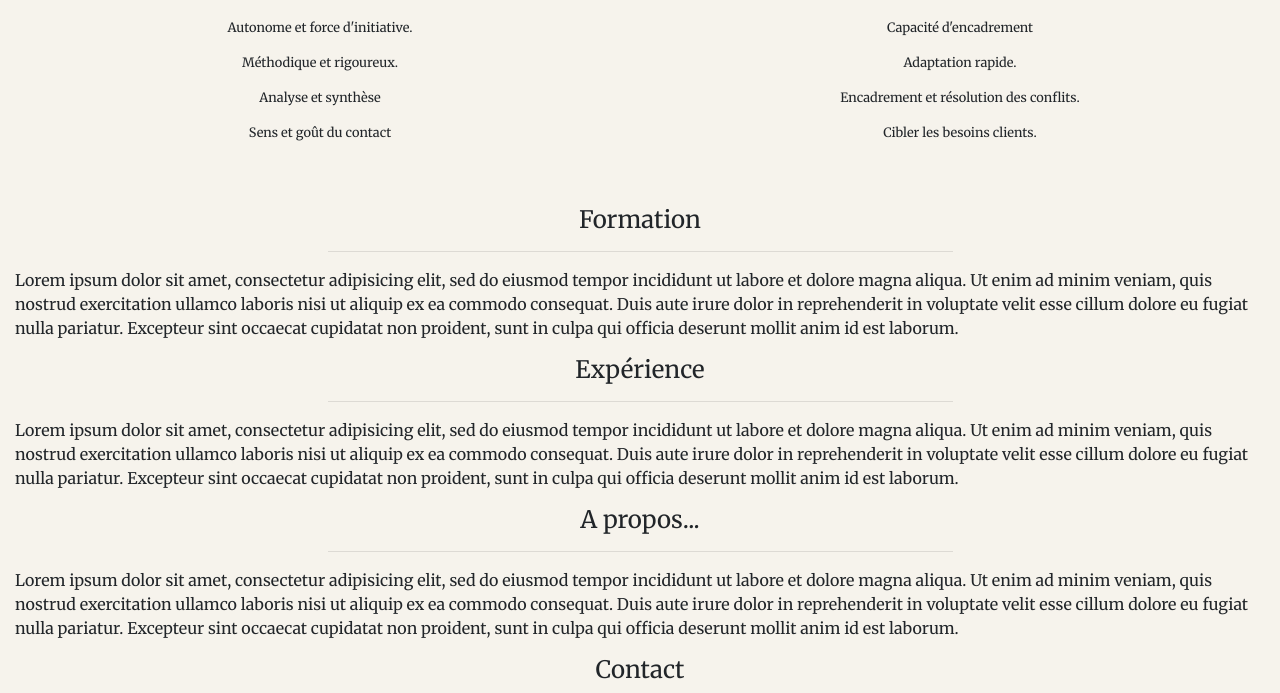
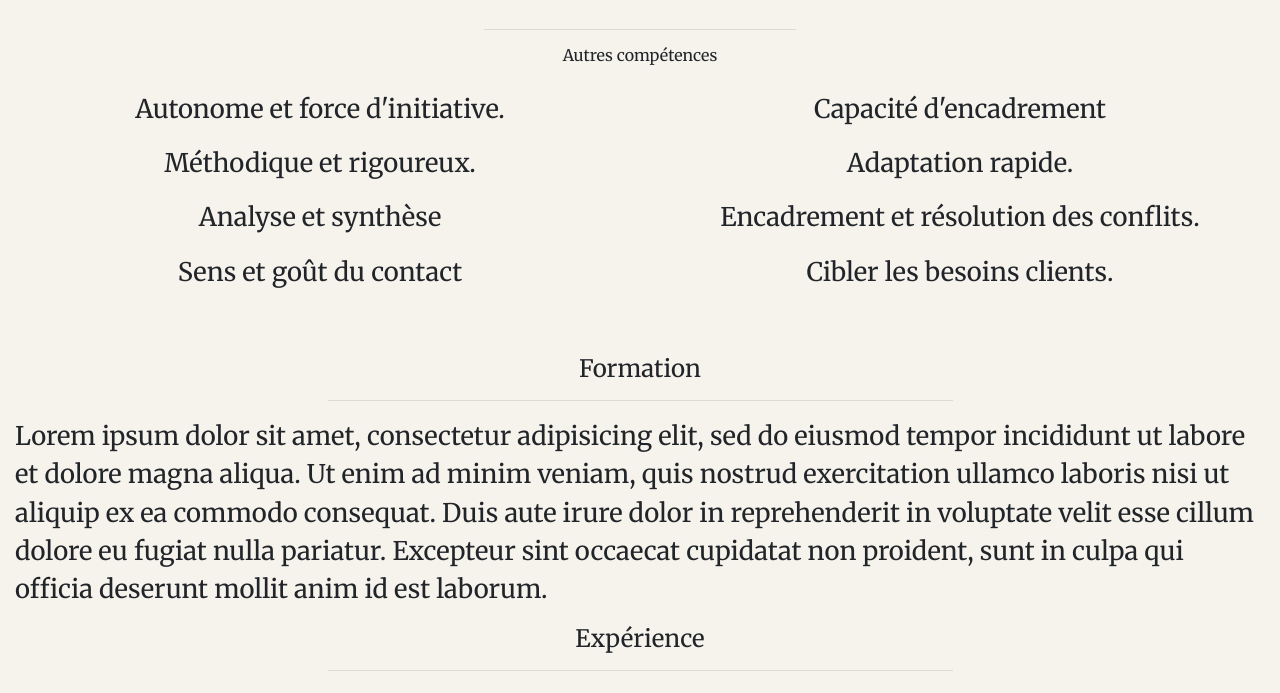
Before and after one commit to SebastienHinard/CV_Numerique, a plain HTML site: page index.html in a window 1280 px wide. Shown: the part 1057-1750 px from the top of the page. Drawn offline with Linux system fonts and the light colour scheme.

Commit message:
divers ajustements

```diff
--- a/assets/css/style.css
+++ b/assets/css/style.css
@@ -29,12 +29,15 @@
     text-align: center;
     font-size: 1em;
 }
+p{
+    font-size: 2vw;
+}
 header p{
     color: grey;
 }
-#autresCompetences p{
+/* #autresCompetences p{
     font-size: .8em;
-}
+} */
 .idle{
     position:relative;
 }
--- a/assets/js/main.js
+++ b/assets/js/main.js
@@ -11,6 +11,8 @@
             $(this).delay(offset).animate({top:'-8'},'fast').animate({top:'0'},'fast');
         });
     }
+    // je met à jour les animations
+    updateAnimations();
     //smooth scroll lorsque je clique sur un lien
     $('a').click(function(){
         // j'anime le html et le body et je scroll vers l'ancre href
@@ -22,9 +24,15 @@
 });
 //si je scrolle
 $(window).scroll(function(){
+    //je met à jour les animations
+    updateAnimations();
+});
+//cette fonction met à jour les animations se déclenchant à
+//l'apparition sur l'écran
+function updateAnimations(){
     //animation des progressbars
     $( ".progress_bar" ).each(function() {
-        if ( isInViewport($(this))){
+        if ( isInViewport($(this)) ){
             //je recupère la valeur de l'attribut pourcent
             var percent = parseInt($( this ).attr("pourcent"));
             //selon la valeur de la compétence j'assigne a la variable progressColor la couleur
@@ -33,24 +41,28 @@
             else if(percent<=100) { var progressColor='green'; }
             //on change la couleur et on anime la barre de progression
             $(this).css({backgroundColor: progressColor});
-            console.log('var percent: '+ percent + ' / width: ' + $(this).width());
-            $(this).stop();
+            // $(this).stop();
             $(this).animate({'width': percent+'%'}, 1000);
         }else{
             $(this).stop();
             $(this).css('width','1%');
         }
     });
-});
+    //apparition du texte
+    $.each($('p'),function(){
+        if ( isInViewport($(this)) ){
+            $(this).animate({'opacity' : 1}, 1000);
+        }else{
+            $(this).stop();
+            $(this).css('opacity' , '.2');
+        }
+    });
+}
 //cette fonction vérifie que l'élément qui appelle la fonction est visible à l'écran
 function isInViewport(element){
     var windowTop = $(window).scrollTop();
-    var windowBottom = windowTop + $(window).height();
+    var windowBottom = windowTop + $(window).innerHeight();
     var elementTop = $(element).offset().top;
-    var elementBottom = elementTop + $(element).height();
-    console.log('windowTop: ' + windowTop);
-    console.log('windowBottom: ' + windowBottom);
-    console.log('elementTop: ' + elementTop);
-    console.log('elementBottom: ' + elementBottom);
-    return ( ( elementTop >= windowTop ) && ( elementBottom <= windowBottom ) )
+    var elementBottom = elementTop + $(element).outerHeight();
+    return ( (elementBottom >= windowTop && elementBottom <= windowBottom)  ||  (elementTop >= windowTop && elementTop <= windowBottom) );
 }
--- a/index.html
+++ b/index.html
@@ -36,7 +36,7 @@
                 <p class="text-muted font-italic">Eat, code, sleep, repeat...</p>
             </section>
             <!-- Page des compétences -->
-            <article id="competences" class="my-5">
+            <article id="competences" class="my-5 scrollFade">
                 <h2>Compétences</h2>
                 <hr class="w-50">
                 <!-- icones de compétences avec progress bar -->
@@ -106,7 +106,7 @@
                 </div>
             </article>
             <!-- Page de formation -->
-            <article id="formation">
+            <article id="formation" class="scrollFade">
                 <h2>Formation</h2>
                 <hr class="w-50">
                 <p>Lorem ipsum dolor sit amet, consectetur adipisicing elit, sed do eiusmod tempor incididunt ut labore et dolore magna aliqua. Ut enim ad minim veniam, quis nostrud exercitation ullamco laboris nisi ut aliquip ex ea commodo consequat. Duis aute irure dolor in reprehenderit in voluptate velit esse cillum dolore eu fugiat nulla pariatur. Excepteur sint occaecat cupidatat non proident, sunt in culpa qui officia deserunt mollit anim id est laborum.</p>
@@ -116,11 +116,14 @@
                 <h2>Expérience</h2>
                 <hr class="w-50">
                 <p>Lorem ipsum dolor sit amet, consectetur adipisicing elit, sed do eiusmod tempor incididunt ut labore et dolore magna aliqua. Ut enim ad minim veniam, quis nostrud exercitation ullamco laboris nisi ut aliquip ex ea commodo consequat. Duis aute irure dolor in reprehenderit in voluptate velit esse cillum dolore eu fugiat nulla pariatur. Excepteur sint occaecat cupidatat non proident, sunt in culpa qui officia deserunt mollit anim id est laborum.</p>
+                <p>Lorem ipsum dolor sit amet, consectetur adipisicing elit, sed do eiusmod tempor incididunt ut labore et dolore magna aliqua. Ut enim ad minim veniam, quis nostrud exercitation ullamco laboris nisi ut aliquip ex ea commodo consequat. Duis aute irure dolor in reprehenderit in voluptate velit esse cillum dolore eu fugiat nulla pariatur. Excepteur sint occaecat cupidatat non proident, sunt in culpa qui officia deserunt mollit anim id est laborum.</p>
+
             </article>
             <!-- Page A propos -->
             <article id="aPropos">
                 <h2>A propos...</h2>
                 <hr class="w-50">
+                <p>Lorem ipsum dolor sit amet, consectetur adipisicing elit, sed do eiusmod tempor incididunt ut labore et dolore magna aliqua. Ut enim ad minim veniam, quis nostrud exercitation ullamco laboris nisi ut aliquip ex ea commodo consequat. Duis aute irure dolor in reprehenderit in voluptate velit esse cillum dolore eu fugiat nulla pariatur. Excepteur sint occaecat cupidatat non proident, sunt in culpa qui officia deserunt mollit anim id est laborum.</p>
                 <p>Lorem ipsum dolor sit amet, consectetur adipisicing elit, sed do eiusmod tempor incididunt ut labore et dolore magna aliqua. Ut enim ad minim veniam, quis nostrud exercitation ullamco laboris nisi ut aliquip ex ea commodo consequat. Duis aute irure dolor in reprehenderit in voluptate velit esse cillum dolore eu fugiat nulla pariatur. Excepteur sint occaecat cupidatat non proident, sunt in culpa qui officia deserunt mollit anim id est laborum.</p>
             </article>
             <!-- Page de contact -->
```
